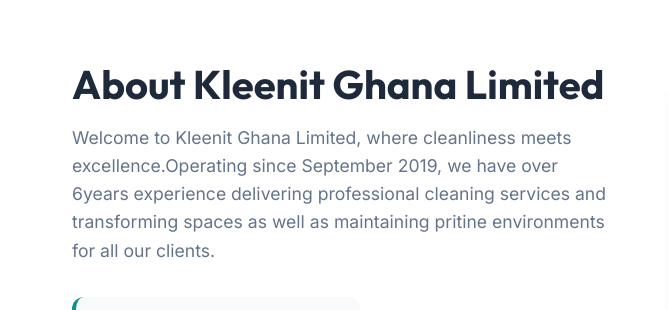
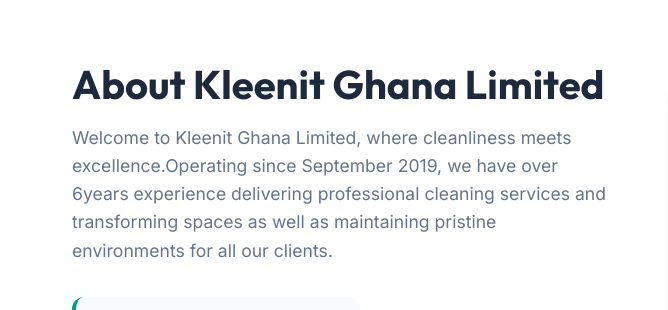
Before and after one commit to Jxt-ofoe/kleenitgh, a website built with Vite: page index.html in a window 1280 px wide. Shown: the part 820-1130 px from the top of the page, 0-668 px from the left. Built offline with nearby package versions, Linux system fonts and the light colour scheme.

Commit message:
another error changed

```diff
--- a/index.html
+++ b/index.html
@@ -59,7 +59,7 @@
         <div class="about-text scroll-reveal">
           <h2 class="section-title">About Kleenit Ghana Limited</h2>
           <p>Welcome to Kleenit Ghana Limited, where cleanliness meets excellence.Operating since September 2019,
-            we have over 6years experience delivering professional cleaning services and transforming spaces as well as maintaining pritine environments for all our clients.</p>
+            we have over 6years experience delivering professional cleaning services and transforming spaces as well as maintaining pristine environments for all our clients.</p>
           <div class="stats-box">
             <span class="stats-number">400+</span>
             <span class="stats-label">Successful Projects Completed</span>
```
